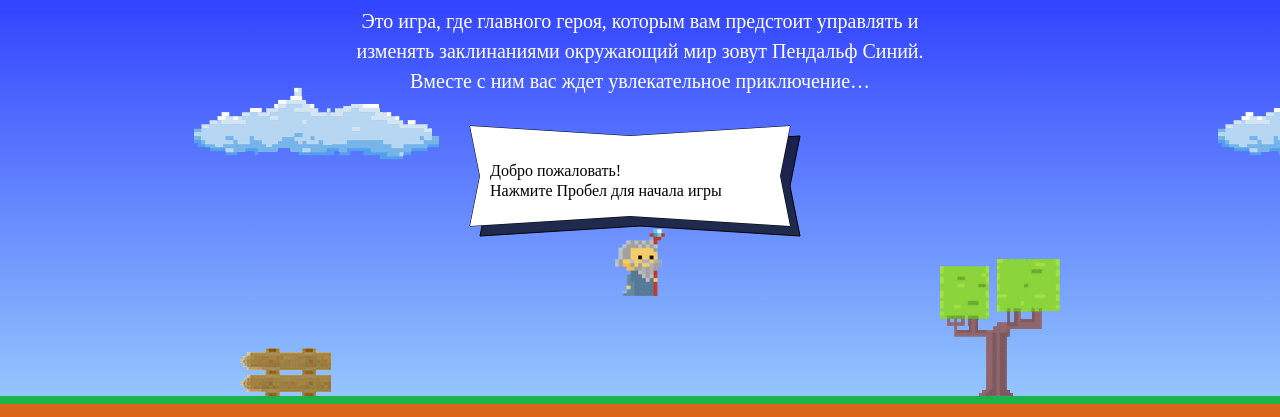
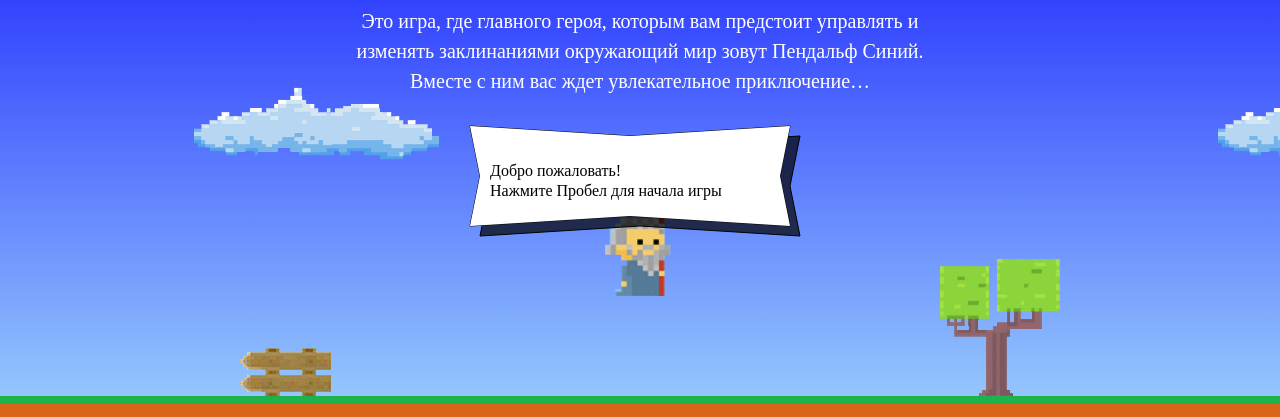
Before and after one commit to Sibiya666/91747-code-and-magick, a website: page index.html in a window 1280 px wide. Shown: the part 203-620 px from the top of the page. Drawn offline with Linux system fonts and the light colour scheme; a web font is replaced by a local one.

Commit message:
Правим ошибки стиля

```diff
--- a/index.html
+++ b/index.html
@@ -34,20 +34,23 @@
 
 <script>
     var fireballSize = 22;
-    var getFireballSpeed = function (left) {
-        var fireballSpeed = left ? 5 : 16;
-        return fireballSpeed;
+    var wizardSpeed = 3;
+    var wizardWidth = 70;
+    var PROPORTION_COEFFICIENT = 1.337;
+
+    var getFireballSpeed = function(left) {
+        return left ? 5 : 2;
     };
-    var wizardSpeed = 3;
-    var wizardWidth = 50;
-    var PROPORTION_COEFFICIENT = 1.337;
-    var getWizardHeight = function () {
+
+    var getWizardHeight = function() {
         return PROPORTION_COEFFICIENT * wizardWidth;
     };
-    var getWizardX = function (width) {
+
+    var getWizardX = function(width) {
         return width / 2 - wizardWidth / 2;
     };
-    var getWizardY = function (height) {
+
+    var getWizardY = function(height){
         return (height / 3) * 2 - getWizardHeight()
     };
 </script>
```
